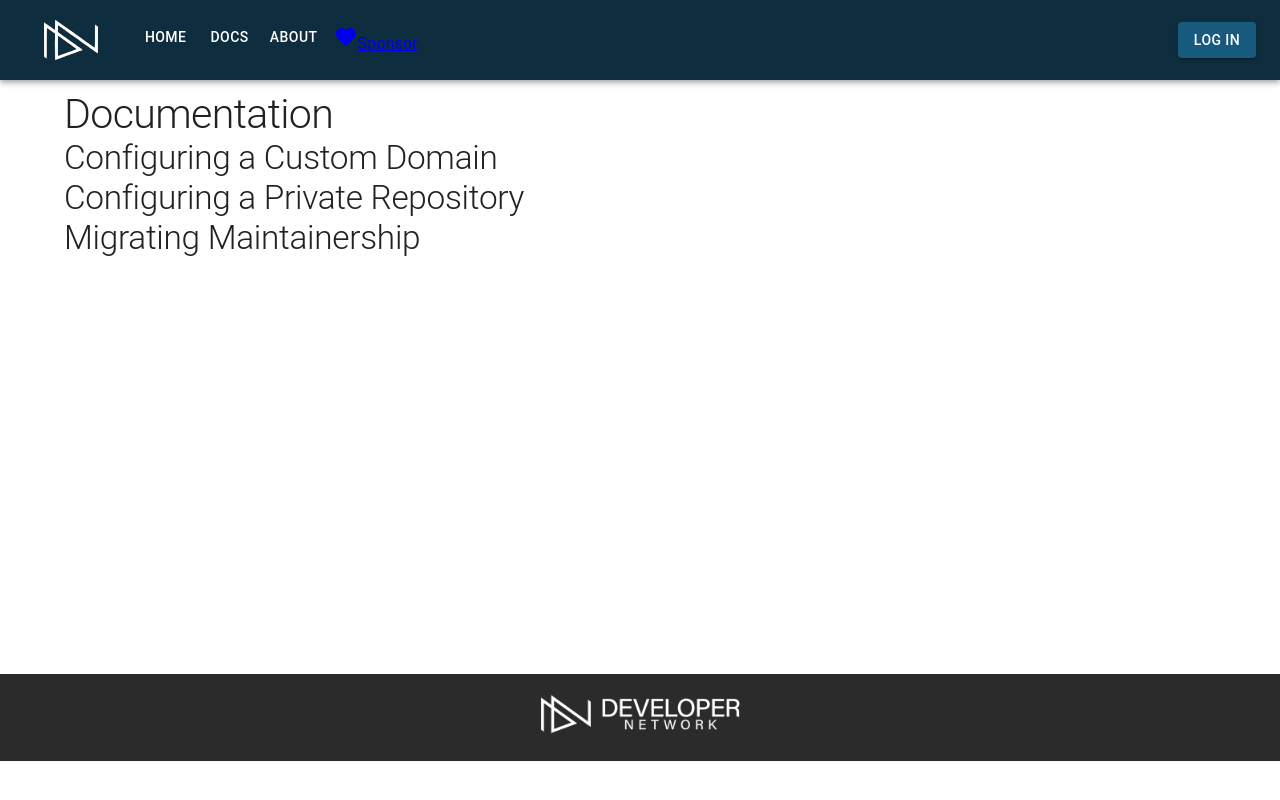
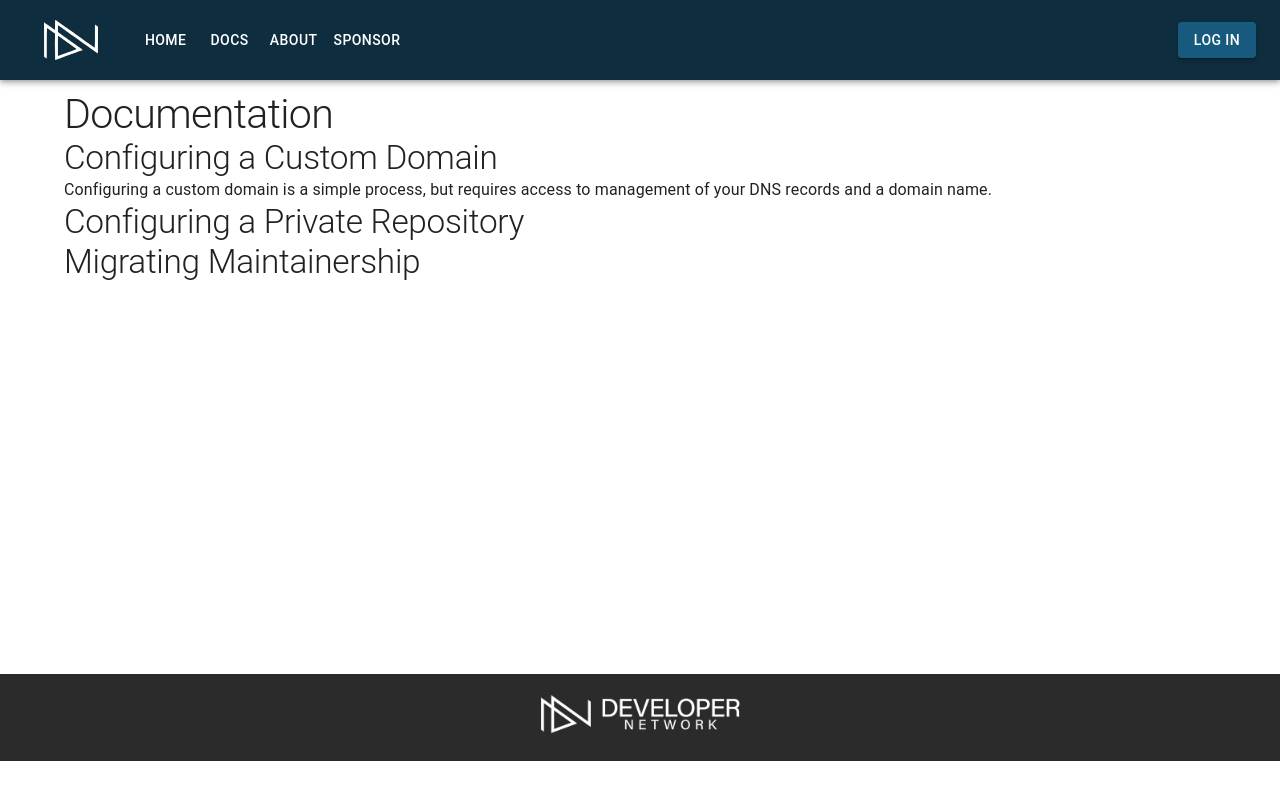
Before and after one commit to devnw/gopkgs-client, a React (Create React App) app: page /docs in a window 1280 px wide. Built offline with nearby package versions, Linux system fonts and the light colour scheme.

Commit message:
Fixing sponsor button

```diff
--- a/src/components/NavBar/NavBar.js
+++ b/src/components/NavBar/NavBar.js
@@ -16,6 +16,7 @@ import {
   Button,
   Tooltip,
   MenuItem,
+  Grid,
 } from "@mui/material";
 
 import { useAuth0 } from "@auth0/auth0-react";
@@ -109,8 +110,9 @@ const NavBar = (props) => {
                   </MenuItem>
                 )
               )}
-              <MenuItem>
-                <a
+              <MenuItem
+                onClick={handleCloseNavMenu}
+                component={Button}
                 href="https://github.com/sponsors/devnw"
                 target="_blank"
                 rel="noreferrer noopener"
@@ -119,10 +121,8 @@ const NavBar = (props) => {
                   textAlign="center"
                   sx={{ textTransform: "capitalize" }}
                 >
-                    <FavoriteIcon />
                   Sponsor
                 </Typography>
-                </a>
               </MenuItem>
             </Menu>
           </Box>
@@ -151,6 +151,10 @@ const NavBar = (props) => {
               )
             )}
             <Button
+              target="_blank"
+              href="https://github.com/sponsors/devnw"
+              rel="noreferrer noopener"
+              onClick={handleCloseNavMenu}
               sx={{
                 my: 2,
                 color: "white",
@@ -161,19 +165,7 @@ const NavBar = (props) => {
                 textAlign: "center",
               }}
             >
-              <a
-                href="https://github.com/sponsors/devnw"
-                target="_blank"
-                rel="noreferrer noopener"
-              >
-                <Typography
-                  textAlign="center"
-                  sx={{ textTransform: "capitalize" }}
-                >
-                  <FavoriteIcon />
               Sponsor
-                </Typography>
-              </a>
             </Button>
           </Box>
           <Box sx={{ flexGrow: 0 }}>
--- a/src/pages/Docs/Docs.js
+++ b/src/pages/Docs/Docs.js
@@ -1,5 +1,5 @@
 import React from "react";
-import { Container, Typography } from "@mui/material";
+import { Container, Typography, Card } from "@mui/material";
 
 const Docs = () => {
   return (
@@ -7,9 +7,11 @@ const Docs = () => {
       <Typography variant="h1">Documentation</Typography>
 
       <Typography variant="h2">Configuring a Custom Domain</Typography>
-
+      <Typography variant="p">
+        Configuring a custom domain is a simple process, but requires access to
+        management of your DNS records and a domain name.
+      </Typography>
       <Typography variant="h2">Configuring a Private Repository</Typography>
-
       <Typography variant="h2">Migrating Maintainership</Typography>
     </Container>
   );
```
Lines whose indentation alone changed are shown as unchanged.
